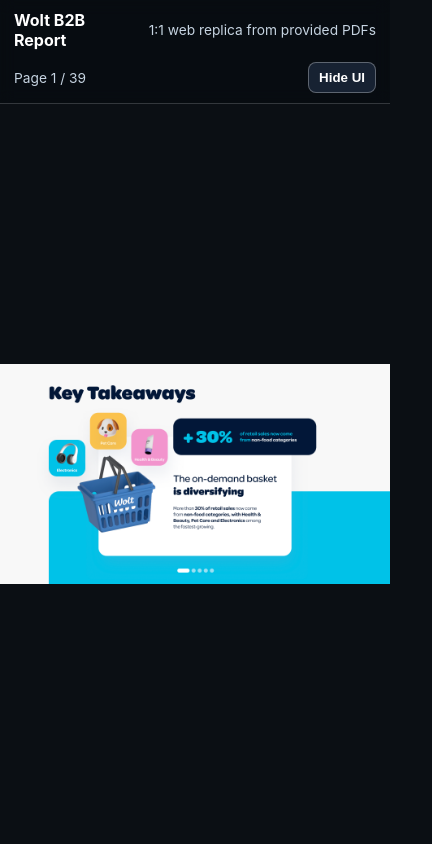
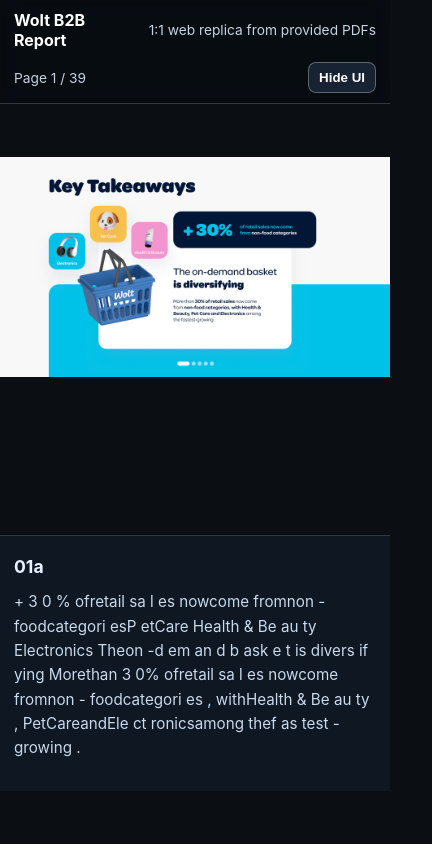
Before and after one commit to andivoicila-wolt/b2b-report-prototype, a plain HTML site: page index.html in a window 390 px wide. Shown: the top 844 px of the page, 432 px wide, since content can reach past the window. Drawn offline with Linux system fonts and the light colour scheme.

Commit message:
Add semantic transcript layer extracted from source PDFs

```diff
--- a/app.js
+++ b/app.js
@@ -2,13 +2,11 @@
 const counter = document.getElementById("counter");
 const toggleChrome = document.getElementById("toggleChrome");
 
-const cleanLabel = (src) =>
-  src
-    .split("/")
-    .pop()
-    .replace(/\.png$/i, "")
-    .replace(/^b2b-report-/, "")
-    .replace(/-/g, " ")
+const humanize = (name) =>
+  name
+    .replace(/\.pdf$/i, "")
+    .replace(/^b2b report\s*-\s*/i, "")
+    .replace(/\s+/g, " ")
     .trim();
 
 const alphaWeight = (letter = "") => (letter ? letter.toLowerCase().charCodeAt(0) - 96 : 0);
@@ -40,23 +38,45 @@
   return a.localeCompare(b);
 };
 
-const buildPages = (slides) => {
-  const ordered = Array.from(new Set(slides)).sort(compareKeys);
+const isReadableHeading = (txt = "") => {
+  if (!txt || txt.length < 3) return false;
+  if (!txt.includes(" ")) return false;
+  if (/\bea\b/.test(txt) && /Tak\s*ea/.test(txt)) return false;
+  return true;
+};
 
-  ordered.forEach((src, i) => {
+const buildPages = (slides, semanticRecords) => {
+  const orderedSlides = Array.from(new Set(slides)).sort(compareKeys);
+
+  orderedSlides.forEach((src, i) => {
+    const semantic = semanticRecords[i] || {};
+    const fallbackHeading = humanize(semantic.pdf || semantic.title || `Page ${i + 1}`);
+    const heading = isReadableHeading(semantic.heading) ? semantic.heading : fallbackHeading;
+    const paragraphs = Array.isArray(semantic.paragraphs) ? semantic.paragraphs.slice(0, 8) : [];
+
     const section = document.createElement("section");
     section.className = "page";
     section.id = `page-${i + 1}`;
 
+    const paraHtml =
+      paragraphs.length > 0
+        ? paragraphs.map((p) => `<p>${p}</p>`).join("")
+        : "<p>No extractable text was detected for this page.</p>";
+
     section.innerHTML = `
       <div class="page-frame">
-        <img src="${src}" alt="${cleanLabel(src)}" loading="eager" decoding="async" />
+        <img src="${src}" alt="${heading}" loading="eager" decoding="async" />
       </div>
+      <article class="semantic" aria-label="Semantic transcript for ${heading}">
+        <h2>${heading}</h2>
+        ${paraHtml}
+      </article>
     `;
+
     pageStream.appendChild(section);
   });
 
-  return ordered.length;
+  return orderedSlides.length;
 };
 
 const setupCounter = (count) => {
@@ -75,7 +95,7 @@
       const idx = pages.indexOf(visible.target);
       if (idx >= 0) update(idx);
     },
-    { threshold: [0.5, 0.65, 0.8] }
+    { threshold: [0.35, 0.5, 0.7] }
   );
 
   pages.forEach((p) => observer.observe(p));
@@ -83,7 +103,7 @@
   window.addEventListener("keydown", (e) => {
     const activeIdx = pages.findIndex((p) => {
       const r = p.getBoundingClientRect();
-      return r.top <= window.innerHeight * 0.35 && r.bottom >= window.innerHeight * 0.35;
+      return r.top <= window.innerHeight * 0.3 && r.bottom >= window.innerHeight * 0.3;
     });
 
     const current = activeIdx >= 0 ? activeIdx : 0;
@@ -106,11 +126,14 @@
 };
 
 const init = async () => {
-  const response = await fetch("slides.json");
-  if (!response.ok) throw new Error(`Failed to load slides.json (${response.status})`);
-  const slides = await response.json();
+  const [slidesRes, semanticRes] = await Promise.all([fetch("slides.json"), fetch("report-content.json")]);
+  if (!slidesRes.ok) throw new Error(`Failed to load slides.json (${slidesRes.status})`);
+  if (!semanticRes.ok) throw new Error(`Failed to load report-content.json (${semanticRes.status})`);
 
-  const count = buildPages(slides);
+  const slides = await slidesRes.json();
+  const semantic = await semanticRes.json();
+
+  const count = buildPages(slides, semantic);
   setupCounter(count);
   setupChromeToggle();
 };
--- /dev/null
+++ b/report-content.json
@@ -0,0 +1,392 @@
+[
+  {
+    "id": 1,
+    "pdf": "B2B Report - 01a.pdf",
+    "title": "B2B Report - 01a",
+    "heading": "KeyTak ea ways",
+    "paragraphs": [
+      "+ 3 0 % ofretail sa l es nowcome fromnon - foodcategori esP etCare Health & Be au ty Electronics Theon -d em an d b ask e t is divers if ying Morethan 3 0% ofretail sa l es nowcome fromnon - foodcategori es , withHealth & Be au ty , PetCareandEle ct ronicsamong thef as test - growing ."
+    ],
+    "text_found": true
+  },
+  {
+    "id": 2,
+    "pdf": "B2B Report - 01b.pdf",
+    "title": "B2B Report - 01b",
+    "heading": "KeyTak ea ways",
+    "paragraphs": [
+      "3 2xF lorist sa l es rise 3 2 x onValentine’sDay 4 40 % Electronicsj ump 4 4 0% o n Bl ackFriday 13 3 % Toysand Ga mesgrow 1 3 3 % a t C hr istm as . Retaildemandisshaped bykeymomen ts"
+    ],
+    "text_found": true
+  },
+  {
+    "id": 3,
+    "pdf": "B2B Report - 01c.pdf",
+    "title": "B2B Report - 01c",
+    "heading": "KeyTak ea ways",
+    "paragraphs": [
+      "Them ar ketpla ce i s l oc alon bo th sides 3 i n 4 retailordersstartwithin ~ 3 km , a n d 5 7 % o f a cti veretailvenu es a r e smallerlocalbusinesses. ~ 3 km radi us ofretailorders smallerlocalbusinesses 5 7 %"
+    ],
+    "text_found": true
+  },
+  {
+    "id": 4,
+    "pdf": "B2B Report - 01d.pdf",
+    "title": "B2B Report - 01d",
+    "heading": "KeyTak ea ways",
+    "paragraphs": [
+      "+ 3 0 % retailshoppers + 12 % orderspershopper On-demandretailis becomingarepeat ha b it Comparedwith 2 0 2 4 , monthlyretail shoppersare up 3 0%, whi leordersper shopperare up 1 2 % ."
+    ],
+    "text_found": true
+  },
+  {
+    "id": 5,
+    "pdf": "B2B Report - 01e.pdf",
+    "title": "B2B Report - 01e",
+    "heading": "KeyTak ea ways",
+    "paragraphs": [
+      "40%retailpurchasesafter5pm 14%retailpurchasesafter8pm Retailcomesalive aft erwork 4 0% ofretailp ur c h as es happena ft e r 5 pmand 1 4 % happena ft e r 8 p m , vers us 2 6 % a n d 5 % forgrocery . Retailplaysa d i ff er en troleintheday : wh en work en ds , p l a ns change , oroth er o p ti o ns narrow ."
+    ],
+    "text_found": true
+  },
+  {
+    "id": 6,
+    "pdf": "B2B Report - Slide 2a.pdf",
+    "title": "B2B Report - Slide 2a",
+    "heading": "How Europe",
+    "paragraphs": [
+      "shops now"
+    ],
+    "text_found": true
+  },
+  {
+    "id": 7,
+    "pdf": "B2B Report - Slide 2b.pdf",
+    "title": "B2B Report - Slide 2b",
+    "heading": "How Europe",
+    "paragraphs": [
+      "shops now"
+    ],
+    "text_found": true
+  },
+  {
+    "id": 8,
+    "pdf": "B2B Report - Slide 2c.pdf",
+    "title": "B2B Report - Slide 2c",
+    "heading": "How Europe",
+    "paragraphs": [
+      "shops now"
+    ],
+    "text_found": true
+  },
+  {
+    "id": 9,
+    "pdf": "B2B Report - Slide 3a.pdf",
+    "title": "B2B Report - Slide 3a",
+    "heading": "Everyday",
+    "paragraphs": [
+      "shopping is movingbeyond thewe ekl y groceryrun Banan as + 5 4 % R o u ti negroceryremai ns t h e anchorofeverydayshopping. Cold & fl umedicine + 2 4 % Cold & fl umedicine Shoppersareincre as ingly tur ningtoon -demandfor sa m e-dayhealthneeds . etcareessentials + % Repeatpra cti calpetp ur c h as es areincre as inglymovingin -a p p ."
+    ],
+    "text_found": true
+  },
+  {
+    "id": 10,
+    "pdf": "B2B Report - Slide 3b.pdf",
+    "title": "B2B Report - Slide 3b",
+    "heading": "Everyday",
+    "paragraphs": [
+      "shopping is movingbeyond thewe ekl y groceryrun Banan as + 5 4 % R o u ti negroceryremai ns t h e anchorofeverydayshopping. + 2 4 % Cold & fl umedicine Shoppersareincre as ingly tur ningtoon -demandfor sa m e-dayhealthneeds . Petcareessentials + 1 0 8% Repeat , p r a cti calpetp ur c h as es areincre as inglymovingin -a p p . Cold & fl umedicine 202 4 4 0 9 ,9 4 3 202 5 5 0 9 ,3 3 2 C h an g e + 2 4 .2 %"
+    ],
+    "text_found": true
+  },
+  {
+    "id": 11,
+    "pdf": "B2B Report - Slide 4b - 01.pdf",
+    "title": "B2B Report - Slide 4b - 01",
+    "heading": "Europeanshoppersincreasinglyexpect",
+    "paragraphs": [
+      "retailtobefastandfrictionless Consumersincreasinglyexpectspeed,convenienceand choicetogeth er andmarketplacesarewellplacedto meetthatd em a n d ."
+    ],
+    "text_found": true
+  },
+  {
+    "id": 12,
+    "pdf": "B2B Report - Slide 4b - 02.pdf",
+    "title": "B2B Report - Slide 4b - 02",
+    "heading": "Europeanshoppersincreasinglyexpect",
+    "paragraphs": [
+      "retailtobefastandfrictionless 40%Consumersincreasinglyexpectspeed,convenienceand choicetogeth er andmarketplacesarewellplacedto meetthatd em a n d . 3 2 % w o n ’t sh opwitha retailerthatcan’toffer next-dayorscheduled delivery. expectdelivery withintwohours. 5 8% w an ttogetfrom insp ir a ti ontop ur c h ase asquicklyaspossible."
+    ],
+    "text_found": true
+  },
+  {
+    "id": 13,
+    "pdf": "B2B Report - Slide 5a.pdf",
+    "title": "B2B Report - Slide 5a",
+    "heading": "2 0 1 5",
+    "paragraphs": [
+      "Wolt ’ sret ai l gr owth mirrorsawidershift inhowEuropeshops Shopp er saret ur ningtoon - d em a n d retailmoreoft en , makingitamore establi sh edpartofev er yday sh opping . G r o wt hinWoltretailshoppoingover ti m e 2 02 5"
+    ],
+    "text_found": true
+  },
+  {
+    "id": 14,
+    "pdf": "B2B Report - Slide 5b.pdf",
+    "title": "B2B Report - Slide 5b",
+    "heading": "Wolt ’ sret ai l gr owth",
+    "paragraphs": [
+      "mirrorsawidershift inhowEuropeshops Shopp er saret ur ningtoon - d em a n d retailmoreoft en , makingitamore establi sh edpartofev er yday sh opping . GrowthinWoltretail shoppingovertime (Indexedtr en d , 2 0 1 5 – 2 0 2 5) 2 0 2 2 0 2 2 0 2 5 2 0 2"
+    ],
+    "text_found": true
+  },
+  {
+    "id": 15,
+    "pdf": "B2B Report - Slide 7a.pdf",
+    "title": "B2B Report - Slide 7a",
+    "heading": "Shoppersare",
+    "paragraphs": [
+      "returningtoon- demandretail moreo ft e n an d b u yin gmore wh en theydo Woltretailisgrowing throughr ep eatb eh avior Indexedto 2 0 2 4 = 1 0 0 . + 4, 1 % Increaseof averageite ms p er b ask etin 2 0 2 5 2 0 2 2 0 2 4 2 0 2 5 2 0 2"
+    ],
+    "text_found": true
+  },
+  {
+    "id": 16,
+    "pdf": "B2B Report - Slide 7b.pdf",
+    "title": "B2B Report - Slide 7b",
+    "heading": "J a n 2 02 4",
+    "paragraphs": [
+      "Shoppersare returningtoon- demandretail moreo ft e n an d b u yin gmore wh en theydo ShopperOrderspershopper Woltretailis growing t hr oughrepeat behavior . +4 , 1% Indexedto 202 4 = 1 00 Incre as eofaverageite ms perb as ketin 2 02 5 D e c 2 02 5"
+    ],
+    "text_found": true
+  },
+  {
+    "id": 17,
+    "pdf": "B2B Report - Slide 10a.pdf",
+    "title": "B2B Report - Slide 10a",
+    "heading": "On-demand retail",
+    "paragraphs": [
+      "matters more when the moment matters"
+    ],
+    "text_found": true
+  },
+  {
+    "id": 18,
+    "pdf": "B2B Report - Slide 10b.pdf",
+    "title": "B2B Report - Slide 10b",
+    "heading": "On-demand retail",
+    "paragraphs": [
+      "matters more when the moment matters"
+    ],
+    "text_found": true
+  },
+  {
+    "id": 19,
+    "pdf": "B2B Report - Slide 10c.pdf",
+    "title": "B2B Report - Slide 10c",
+    "heading": "On-demand retail",
+    "paragraphs": [
+      "matters more when the moment matters"
+    ],
+    "text_found": true
+  },
+  {
+    "id": 20,
+    "pdf": "B2B Report - Slide 13a.pdf",
+    "title": "B2B Report - Slide 13a",
+    "heading": "Retaildemand",
+    "paragraphs": [
+      "spikesarou nd keymomen ts Woltdata sh owsthaton - d em a n d retailis use dnoto nl yforev er yday needs,butalsowhenseasonal, cult ur al orgif ti ngmom en ts create sharperdemand. Valentine’sDay Bl ackFriday C hr istm as G i fti ngMoments 32xFloristsalesrise Occasion-leddemandcan sh arplychange wh atpeople buyand wh en theybuyit ."
+    ],
+    "text_found": true
+  },
+  {
+    "id": 21,
+    "pdf": "B2B Report - Slide 13b.pdf",
+    "title": "B2B Report - Slide 13b",
+    "heading": "Retaildemand",
+    "paragraphs": [
+      "spikesarou nd keymomen ts Woltdata sh owsthaton - d em a n d retailis use dnoto nl yforev er yday needs,butalsowhenseasonal, cult ur al orgif ti ngmom en ts create sharperdemand. Valentine’sDayBlackFriday C hr istm as G i fti ngMoments 3 2x Flor is t sa lesr is e Occasion-leddemandcan sh arplychange wh atpeople buyand wh en theybuyit ."
+    ],
+    "text_found": true
+  },
+  {
+    "id": 22,
+    "pdf": "B2B Report - Slide 14a.pdf",
+    "title": "B2B Report - Slide 14a",
+    "heading": "Dairy&",
+    "paragraphs": [
+      "EggsBakeryProduceProduce Health Be au ty & PersonalCare Baby & Kids SoftDrinksPantryHousehold Essentials PetCare AlcoholFrozenSnacks & TreatsEle ct ronics Explorehoweveryday shoppingch an gedfrom O2 02 4 t o O 2 02 5"
+    ],
+    "text_found": true
+  },
+  {
+    "id": 23,
+    "pdf": "B2B Report - Slide 14b.pdf",
+    "title": "B2B Report - Slide 14b",
+    "heading": "Dairy&",
+    "paragraphs": [
+      "EggsBakeryProduceProduce Health Be au ty & PersonalCare Baby & Kids SoftDrinksPantryHousehold Essentials PetCare AlcoholFrozenSnacks & TreatsEle ct ronics Explorehoweveryday shoppingch an gedfrom O2 02 4 t o O 2 02 5"
+    ],
+    "text_found": true
+  },
+  {
+    "id": 24,
+    "pdf": "B2B Report - Slide 16a.pdf",
+    "title": "B2B Report - Slide 16a",
+    "heading": "How marketplaces are",
+    "paragraphs": [
+      "creating new routes to retail growth"
+    ],
+    "text_found": true
+  },
+  {
+    "id": 25,
+    "pdf": "B2B Report - Slide 16b.pdf",
+    "title": "B2B Report - Slide 16b",
+    "heading": "How marketplaces are",
+    "paragraphs": [
+      "creating new routes to retail growth"
+    ],
+    "text_found": true
+  },
+  {
+    "id": 26,
+    "pdf": "B2B Report - Slide 18a.pdf",
+    "title": "B2B Report - Slide 18a",
+    "heading": "Retailersarefinding",
+    "paragraphs": [
+      "newro ut esinto digitaldemand Asshoppersuseon-demandretailfora w i d er mixofnee ds , moreretail er sare joiningplatfor ms likeWolttomeetthat demand. InsomeofWolt’smost maturemarkets,shoppers c a n al readybrow se 50 0 + liveretailvenu es onWolt . +40 % a cti veretailvenu es , year -o n - year 2 02 4 2 02 5"
+    ],
+    "text_found": true
+  },
+  {
+    "id": 27,
+    "pdf": "B2B Report - Slide 18b.pdf",
+    "title": "B2B Report - Slide 18b",
+    "heading": "Retailersarefinding",
+    "paragraphs": [
+      "newro ut esinto digitaldemand Asshoppersuseon-demandretailfora w i d er mixofnee ds , moreretail er sare joiningplatfor ms likeWolttomeetthat demand. +40 % a cti veretailvenu es , year -o n - year InsomeofWolt’smost maturemarkets,shoppers c a n al readybrow se 50 0 + liveretailvenu es onWolt . A c ti veretailv en uesonWolt , 2 02 4 – 2 02 5"
+    ],
+    "text_found": true
+  },
+  {
+    "id": 28,
+    "pdf": "B2B Report - Slide 19b.pdf",
+    "title": "B2B Report - Slide 19b",
+    "heading": "Retailbasics",
+    "paragraphs": [
+      "matt ermore o n lin e Them er chan ts bestplacedtowin inon - d em andretailaretheones thatgettheb as icsright: v al u e , availabilityandreliability . eO rderswithatle as tone promoitemhave 3 3 % higher b as ketvalu es . Promotionsencourage shopperstospendmore. Choic eA 5 xincre as e i n as sortment sizeis as sociatedwithroughly a 4 0% higherb as ketvalue . Morerangehelpsshoppers buildbi gg er b ask e ts ."
+    ],
+    "text_found": true
+  },
+  {
+    "id": 29,
+    "pdf": "Group 57.pdf",
+    "title": "Group 57",
+    "heading": "Choic eA 5 xincre as e i n as sortment",
+    "paragraphs": [
+      "sizeis as sociatedwithroughly a 4 0% higherb as ketvalue . Morerangehelpsshoppers buildbi gg er b ask e ts ."
+    ],
+    "text_found": true
+  },
+  {
+    "id": 30,
+    "pdf": "Group 58.pdf",
+    "title": "Group 58",
+    "heading": "Reliabil ity Forevery 7 orderswithan",
+    "paragraphs": [
+      "un f ul fi lleditem , avenueis expe ct edtol os e 1 orderthe nextmonth. Mi ssingit ems damagetr us t andr ep eatb eh avior ."
+    ],
+    "text_found": true
+  },
+  {
+    "id": 31,
+    "pdf": "Group 59.pdf",
+    "title": "Group 59",
+    "heading": "ValueOrderswithatleastone",
+    "paragraphs": [
+      "promoitemhave 3 3 % higher b as ketvalu es . Promotionsencourage shopperstospendmore."
+    ],
+    "text_found": true
+  },
+  {
+    "id": 32,
+    "pdf": "B2B Report - Slide 11.pdf",
+    "title": "B2B Report - Slide 11",
+    "heading": "On-demandshopping",
+    "paragraphs": [
+      "isbroadeningbeyondgroceries Woltdatashowsshoppersincreasinglyusingthe platformforawid er mixofev er ydaynee ds , from specialistretailtonon-foodrangessoldthroughgrocery. N o n - food categoriesare takingabi gg er sh areof sal e s 3, 4 % Groc er y - relatedretail grewfrom 0 . 5 % t o 3 . 4 % ofplatform sal esbetwe en Q 1 2 02 2 andQ 4 2 02 5 x 3N o n - food ’ s sh a r e morethantripled since 2 0 2 2"
+    ],
+    "text_found": true
+  },
+  {
+    "id": 33,
+    "pdf": "B2B Report - Slide 12.pdf",
+    "title": "B2B Report - Slide 12",
+    "heading": "Retaildemandpeaks",
+    "paragraphs": [
+      "l at erin th edayth an gr o cer y Woltdatasuggestsretailplaysadifferentrolein dailylife : lessaboutearlyplanning , moreabout fl exibility , immediacyandaft er - workneed . 1 2 amRetailshare 40 % ofretailpurchases happenafter5pm 1 4 % happ en a ft e r 8 p m Forgroc er y , thatis 2 6 % a ft e r 5 p m and5%after8pm Groceryshare 4 0% 0% 1 2 p m"
+    ],
+    "text_found": true
+  },
+  {
+    "id": 34,
+    "pdf": "B2B Report - Slide 17.pdf",
+    "title": "B2B Report - Slide 17",
+    "heading": "F e b 2 02 5",
+    "paragraphs": [
+      "Retailersarefinding newro ut e s intodigitaldemand Wolt ' sdata sh owsthat as sh o p p er s use marketplacesforawid er rangeofnee ds , moreretail er sarejoiningth ose e c os y s t ems tomeetd em a n d . A cti veretailvenu es 34 , 5 k +43 % year - o n - year growthinactive retailvenues a cti veretailvenu es onWoltinDec 2 02 5 D e c 2 02 5"
+    ],
+    "text_found": true
+  },
+  {
+    "id": 35,
+    "pdf": "B2B Report - Slide 20.pdf",
+    "title": "B2B Report - Slide 20",
+    "heading": "Thanksforexploring",
+    "paragraphs": [
+      "theStateofLoc al CommerceReport! D o wnl oadthefullr ep ortforthecomplete data , methodologyandmarketi ns i g h ts b ehi ndthe se fi ndin gs . Forpress en quiries , contactpress @wolt . c o m"
+    ],
+    "text_found": true
+  },
+  {
+    "id": 36,
+    "pdf": "B2B Report - Slide 3a (1).pdf",
+    "title": "B2B Report - Slide 3a (1)",
+    "heading": "Everyday",
+    "paragraphs": [
+      "shopping is movingbeyond thewe ekl y groceryrun Banan as + 5 4 % R o u ti negroceryremai ns t h e anchorofeverydayshopping. Cold & fl umedicine + 2 4 % Cold & fl umedicine Shoppersareincre as ingly tur ningtoon -demandfor sa m e-dayhealthneeds . Petcareessentials + 1 0 8% Repeat , p r a cti calpetp ur c h as es areincre as inglymovingin -a p p ."
+    ],
+    "text_found": true
+  },
+  {
+    "id": 37,
+    "pdf": "B2B Report - Slide 6.pdf",
+    "title": "B2B Report - Slide 6",
+    "heading": "Marke tp lace",
+    "paragraphs": [
+      "shoppingisbecoming morehabitual"
+    ],
+    "text_found": true
+  },
+  {
+    "id": 38,
+    "pdf": "B2B Report - Slide 8.pdf",
+    "title": "B2B Report - Slide 8",
+    "heading": "40 %",
+    "paragraphs": [
+      "3 0 % 2 0 % 1 0 % 0 % Howfarretailorderstravel e t a 1 3 0% comefromstor es l es sthan 1 km away 3 i n 4 retailorderscome fromwithin 3 km Mostretail ordersstart cl osetohome"
+    ],
+    "text_found": true
+  },
+  {
+    "id": 39,
+    "pdf": "B2B Report - Slide 9.pdf",
+    "title": "B2B Report - Slide 9",
+    "heading": "Digitalretail",
+    "paragraphs": [
+      "isnotj us tfor bigchains Themarketplaceswinninginretailarenotj us t a gg rega ti ngbigchai ns . Theyare al so bringing l o c al b us ines se sintodigit al sh opping . 5 7 % local businesses 43 % largeandmid - markedchai ns"
+    ],
+    "text_found": true
+  }
+]
--- a/styles.css
+++ b/styles.css
@@ -120,3 +120,25 @@
     margin-top: 78px;
   }
 }
+
+.semantic {
+  width: min(100vw, 1920px);
+  margin: 0 auto;
+  background: #0f1722;
+  border-top: 1px solid rgba(255, 255, 255, 0.14);
+  padding: 20px clamp(14px, 3.5vw, 44px);
+}
+
+.semantic h2 {
+  margin: 0 0 12px;
+  font-size: clamp(1.1rem, 2.2vw, 1.55rem);
+  line-height: 1.25;
+  color: #e9f2ff;
+}
+
+.semantic p {
+  margin: 0 0 10px;
+  color: #c8d9eb;
+  line-height: 1.6;
+  font-size: clamp(0.95rem, 1.2vw, 1.05rem);
+}
```
